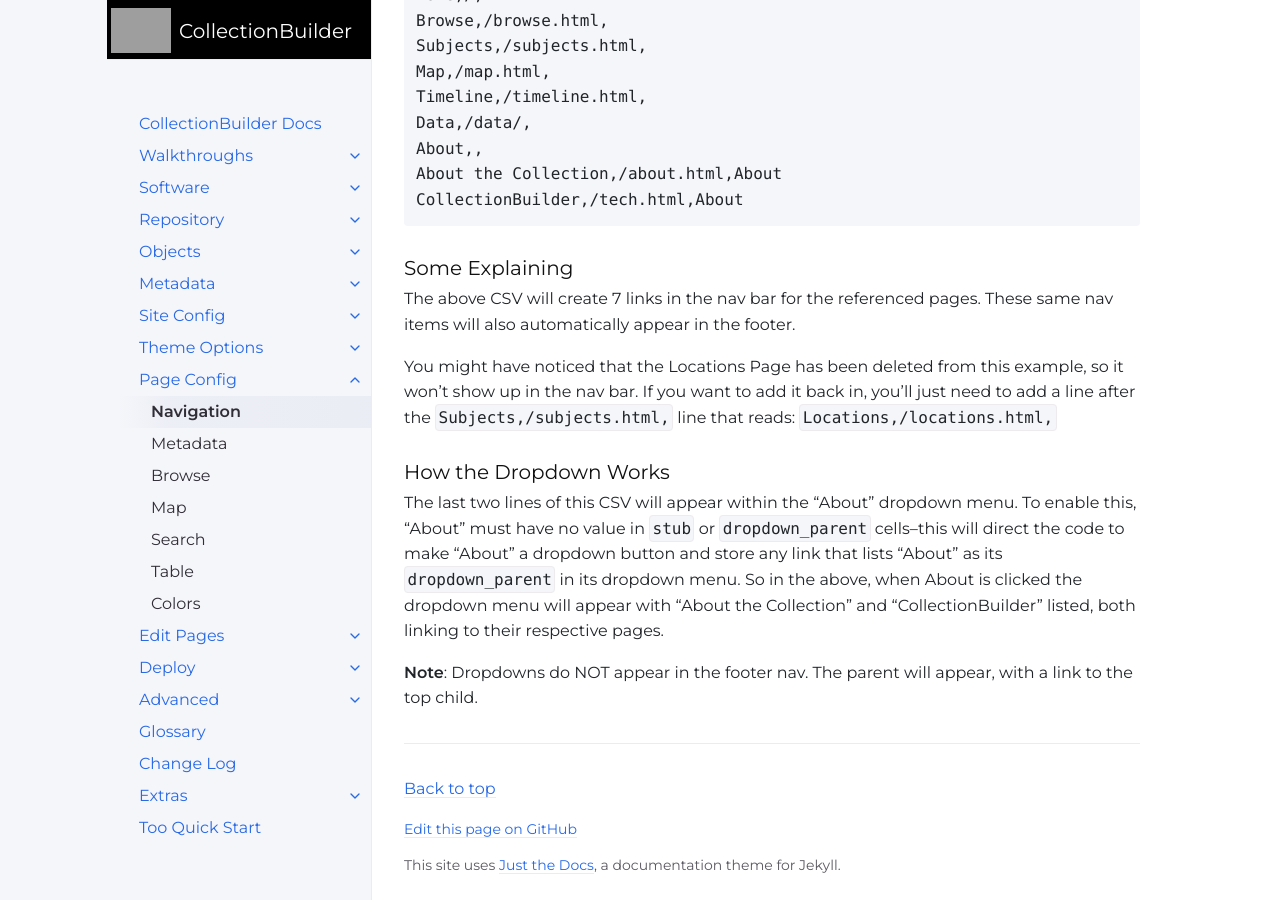
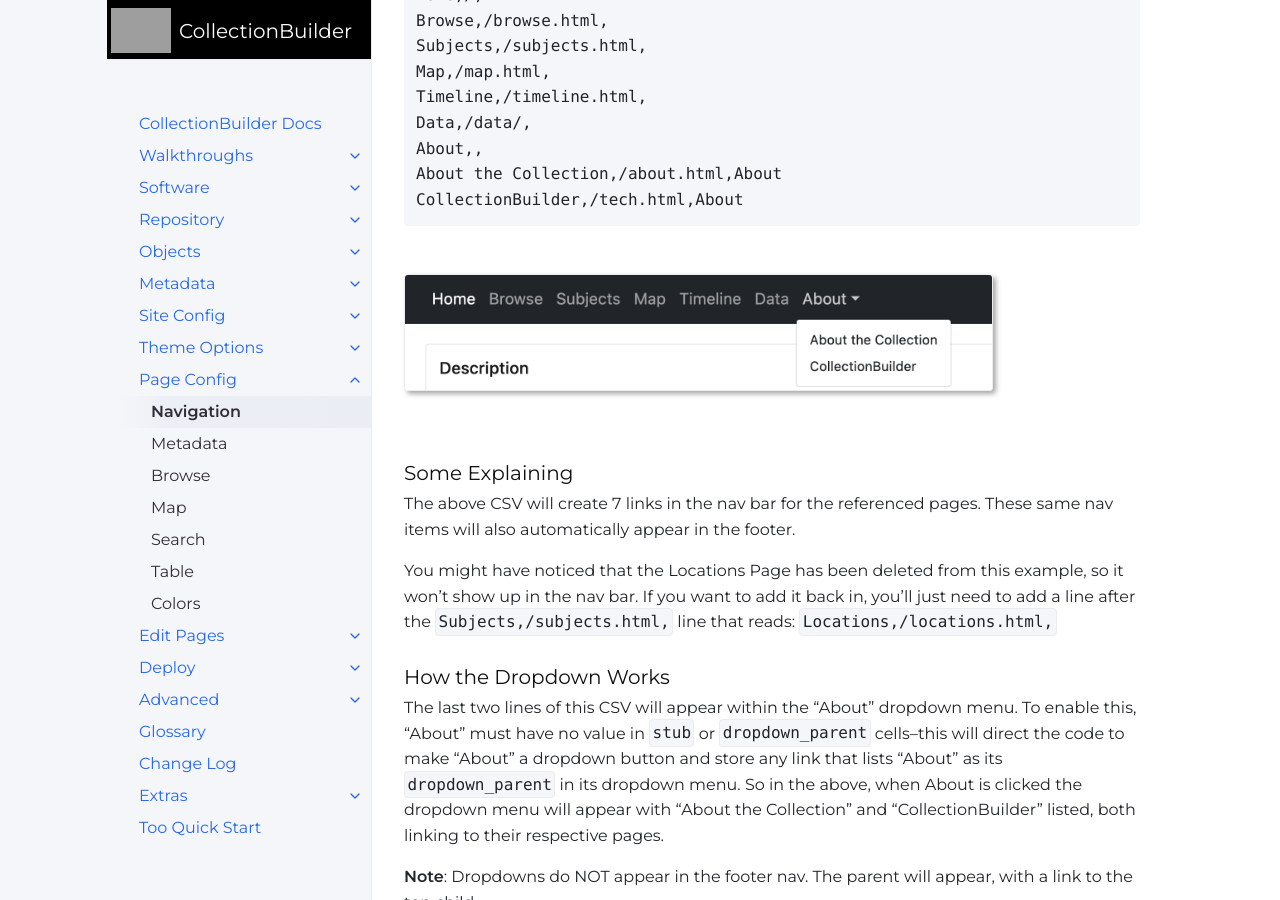
Before and after one commit to CollectionBuilder/cb-docs, a Jekyll site: the page built from docs/customization/config-nav.md, in a window 1280 px wide and 900 px high, scrolled down 1639 px. Built offline with Jekyll 4.4.1, drawn with Linux system fonts in a browser that asks for light colours; comment, search, counter and statistics services are not loaded.

Commit message:
Add nav bar screenshot image

````diff
--- a/docs/customization/config-nav.md
+++ b/docs/customization/config-nav.md
@@ -60,6 +60,8 @@ About the Collection,/about.html,About
 CollectionBuilder,/tech.html,About
 ```
 
+{% include feature/image.html img="example-nav-bar.png" alt="Example navigation bar including Home, Browse, Subjects, Map, Timeline, Data, and About with two drop down options for About the Collection and CollectionBuilder" border=true width="80%" %}
+
 ### Some Explaining
 
 The above CSV will create 7 links in the nav bar for the referenced pages.
````
Also changed, not shown: assets/images/example-nav-bar.png (added).
